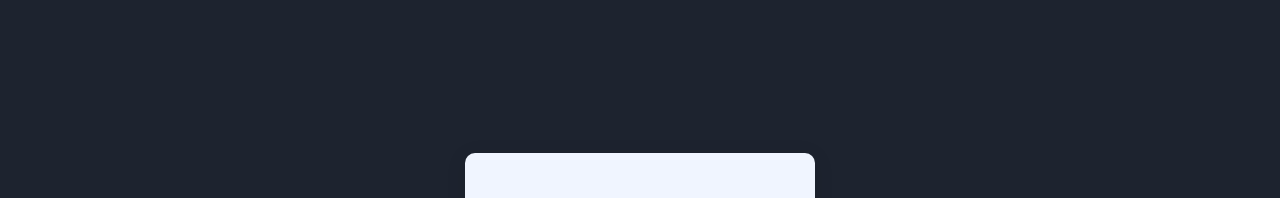
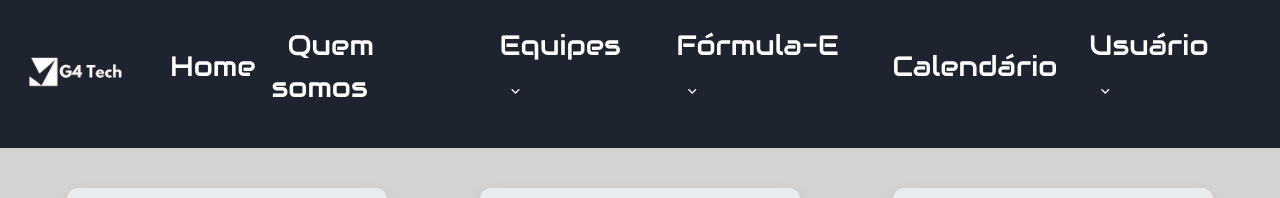
Before and after one commit to Geral-cp-s/Sprint3-Web, a React (Vite) app: page /pistas in a window 1280 px wide. Before the commit this address had no page. Shown: the top 198 px of the page. Built offline with nearby package versions, Linux system fonts and the light colour scheme.

Commit message:
Arrumando o header

```diff
--- a/src/components/Header.jsx
+++ b/src/components/Header.jsx
@@ -1,37 +1,18 @@
-import { useEffect } from 'react';
+import { useEffect, useState } from 'react';
 import { HeaderMenu } from './styledHeader';
 import { Link, useLocation } from 'react-router-dom';
 
 const Header = () => {
-  const location = useLocation(); // Hook para pegar a localização atual
+  const location = useLocation();
+  const [menuOpen, setMenuOpen] = useState(false);
 
   useEffect(() => {
-    const toggleMenu = () => {
-      const nav = document.getElementById('nav-menu');
-      const toggle = document.getElementById('nav-toggle');
+    setMenuOpen(false); // Fecha o menu ao trocar de página
+  }, [location]);
 
-      nav.classList.toggle('show-menu');
-      toggle.classList.toggle('show-icon');
-    };
-
-    const toggle = document.getElementById('nav-toggle');
-    toggle.addEventListener('click', toggleMenu);
-
-    // Fecha o menu ao trocar de página
-    const closeMenu = () => {
-      const nav = document.getElementById('nav-menu');
-      const toggle = document.getElementById('nav-toggle');
-
-      nav.classList.remove('show-menu');
-      toggle.classList.remove('show-icon');
-    };
-
-    closeMenu(); // Fecha o menu no início, se necessário
-
-    return () => {
-      toggle.removeEventListener('click', toggleMenu);
-    };
-  }, [location]); // Adiciona 'location' como dependência para o efeito
+  const toggleMenu = () => {
+    setMenuOpen(prevState => !prevState);
+  };
 
   return (
     <HeaderMenu>
@@ -42,13 +23,16 @@
               <img src="/img/G4_Tech-branco.png" alt="Logo" />
             </Link>
 
-            <div className="nav__toggle" id="nav-toggle">
-              <i className="ri-menu-line nav__burger"></i>
-              <i className="ri-close-line nav__close"></i>
+            <div className="nav__toggle" onClick={toggleMenu} id="nav-toggle">
+              {menuOpen ? (
+                <i className="ri-close-line nav__close"></i>
+              ) : (
+                <i className="ri-menu-line nav__burger"></i>
+              )}
             </div>
           </div>
 
-          <div className={`nav__menu`} id="nav-menu">
+          <div className={`nav__menu ${menuOpen ? 'show-menu' : ''}`} id="nav-menu">
             <ul className="nav__list">
               <li><Link to="/" className="nav__link">Home</Link></li>
               <li><Link to="/quem-somos" className="nav__link">Quem somos</Link></li>
--- a/src/components/styledHeader.js
+++ b/src/components/styledHeader.js
@@ -1,5 +1,4 @@
 import styled from "styled-components";
-
 
 export const HeaderMenu = styled.nav`
   /* Container Geral */
@@ -7,7 +6,7 @@
   background-color: var(--black-color-light);
   padding: 1rem 2rem;
   color: #fff;
-  z-index:1000;
+  z-index: 1000;
 
   .nav-container {
     display: flex;
@@ -18,13 +17,12 @@
   /* Logo */
   .nav__logo img {
     height: 90px; /* Mantenha a altura do cabeçalho */
-    transform: scale(1.2); /* Aumente a escala do logo (ajuste conforme necessário) */
-    transition: transform 0.3s ease; /* Adicione uma transição suave para o efeito de hover */
-
+    transform: scale(1.2);
+    transition: transform 0.3s ease;
   }
 
   .nav__logo img:hover {
-    transform: scale(1.25); /* Aumenta a escala ao passar o mouse */
+    transform: scale(1.25);
   }
 
   /* Toggle para mobile */
@@ -43,7 +41,7 @@
   .nav__list {
     display: flex;
     align-items: center;
-    list-style: none; /* Remove as bolinhas do menu principal */
+    list-style: none;
   }
 
   .nav__link {
@@ -53,27 +51,23 @@
     transition: color 0.3s ease, transform 0.2s ease;
     text-align: left;
     font-size: 28px;
-  }
-
 
     &:hover {
-      color: rgba(233, 41, 41, 0.938); /* Mudando a cor do texto ao passar o mouse */
-       /* Adiciona underline ao passar o mouse */
+      color: rgba(233, 41, 41, 0.938);
     }
-
+  }
 
   /* Menu Suspenso (Dropdown) */
   .dropdown__item {
     position: relative;
 
-    /* Permitir que o dropdown apareça ao passar o mouse */
     &:hover .dropdown__menu {
-      display: block; /* Mostra o menu quando o mouse está sobre o item */
+      display: block;
     }
   }
 
   .dropdown__menu {
-    display: none; /* Mude para none para esconder por padrão */
+    display: none;
     position: absolute;
     top: 100%;
     left: 0;
@@ -83,17 +77,15 @@
     box-shadow: 0 4px 8px rgba(0, 0, 0, 0.1);
     text-align: left;
     border-radius: 10px;
-    z-index: 100; /* Garante que o dropdown esteja acima de outros elementos */
+    z-index: 1001;
     font-family: "Roboto", system-ui;
     font-size: 20px;
     pointer-events: auto;
 
-    /* Removendo bolinhas do menu dropdown */
     .dropdown__list {
-      list-style: none; /* Remove as bolinhas do dropdown */
-      padding: 0; /* Remove o padding padrão */
-      margin: 0; /* Remove a margem padrão */
-
+      list-style: none;
+      padding: 0;
+      margin: 0;
     }
 
     .dropdown__link {
@@ -102,10 +94,9 @@
       display: block;
       text-decoration: none;
 
-
       &:hover {
-        background-color:rgba(233, 41, 41, 0.938);
-        text-decoration: underline; /* Adiciona underline ao passar o mouse */
+        background-color: rgba(233, 41, 41, 0.938);
+        text-decoration: underline;
       }
     }
   }
@@ -124,25 +115,27 @@
     }
 
     .nav__menu {
-      display: none;
+      display: none; /* Oculto por padrão */
       flex-direction: column;
       gap: 1rem;
-      position: absolute;
-      top: 100%;
-      right: 0;
-      background-color: #222;
-      padding: 1rem 2rem;
-      width: 100%;
-      z-index: 10; /* Adicionando z-index para sobrepor outros elementos */
+      position: fixed; /* Fixo na tela */
+      top: 0; /* Alinha ao topo */
+      right: 0; /* Alinha à direita */
+      background-color: #222; /* Cor de fundo */
+      padding: 1rem 1.5rem; /* Ajuste do padding */
+      width: 100%; /* Largura total */
+      max-height: 80vh; /* Limita a altura para não cobrir toda a tela */
+      overflow-y: auto; /* Permite rolagem se necessário */
+      z-index: 1000; /* Z-index alto para sobrepor outros elementos */
     }
 
     .nav__menu.show-menu {
-      display: flex;
+      display: flex; /* Mostra o menu quando a classe show-menu é adicionada */
     }
 
     .nav__list {
-      flex-direction: column;
-      list-style: none; /* Remove as bolinhas do menu principal no mobile */
+      flex-direction: column; /* Coluna no mobile */
+      list-style: none;
     }
 
     .nav__link {
@@ -152,7 +145,6 @@
     .dropdown__menu {
       position: relative;
       box-shadow: none;
-      /* display: none; Oculto por padrão */
     }
 
     .dropdown__item:hover .dropdown__menu {
--- a/src/main.jsx
+++ b/src/main.jsx
@@ -27,7 +27,7 @@
     //Elemento FILHO
     children:[
       {path:'/', element:<Home/>},
-      {path:'/calendario', element:<Pistas/>},
+      {path:'/pistas', element:<Pistas/>},
       {path:'/login', element:<Login/>},
       {path:'/quem-somos', element:<QuemSomos/>},
       {path:'/comparativos', element:<Comparativos/>},
--- a/src/routes/Pistas.jsx
+++ b/src/routes/Pistas.jsx
@@ -1,5 +1,5 @@
 import React, { useState } from "react";
-import { Container, Card, DateSection, DetailsSection, FlagSection, ImageSection, Modal, ModalContent, CloseButton, EventDetails } from "../components/Pistas/styledPistas";
+import { Container, Card, DateSection, DetailsSection, FlagSection, ImageSection, Modal, ModalContent, CloseButton,  } from "../components/Pistas/styledPistas";
 import ModalInfo from "../components/Pistas/ModalInfo";
 
 import flagBra from '../../public/img/bandeira/brasil.png';
```
